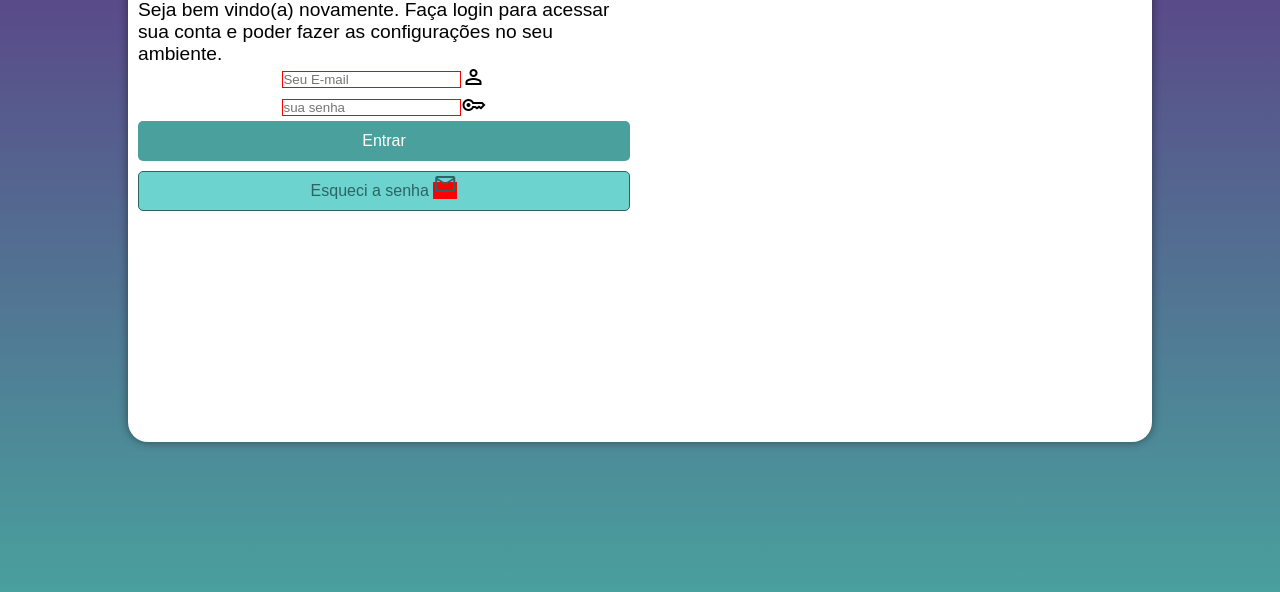
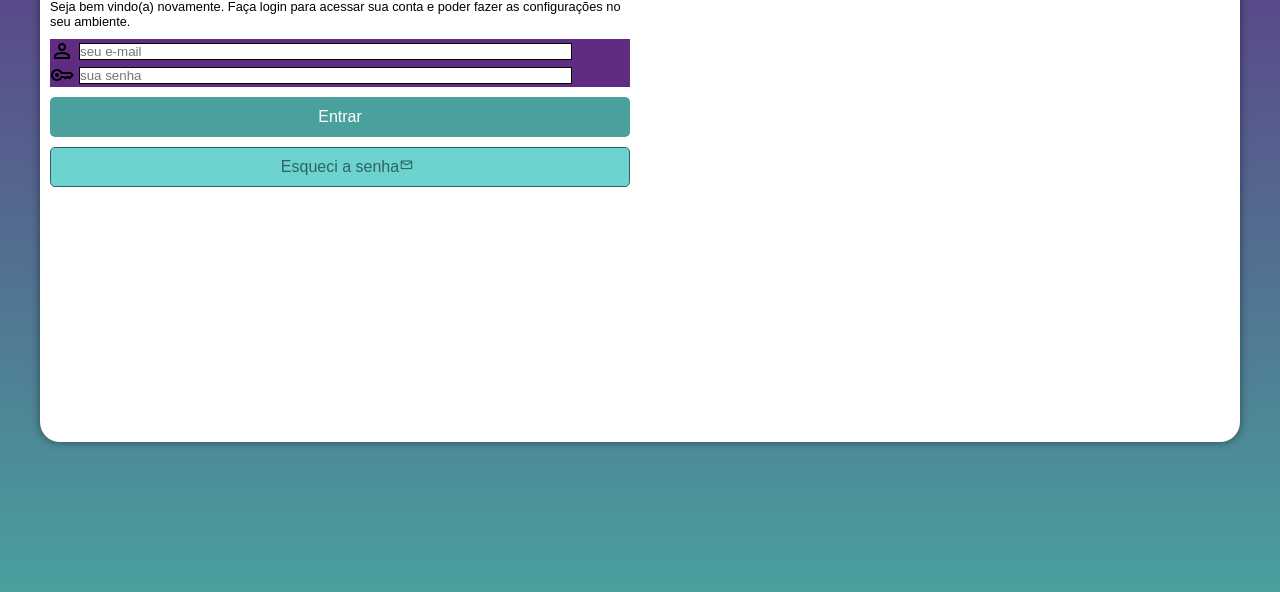
Before and after one commit to Anderson-dev-ti/projeto-tela-de-login, a plain HTML site: page index.html in a window 1280 px wide. Shown: the part 208-800 px from the top of the page. Drawn offline with nearby package versions, Linux system fonts and the light colour scheme.

Commit message:
Concertei o tamanho do ícone de e-mail e usuário

```diff
--- a/estilos/media-query.css
+++ b/estilos/media-query.css
@@ -39,6 +39,21 @@ Grandes telas: acima de 1200px
     section#login div#formulario p {
         font-size: 1em;
     }
+
+    form .campo {
+        display: flex;
+        align-items: center;
+        justify-content: center;
+        background-color: #5f2c82;
+        display: flex;
+        justify-content: left;
+    }
+
+    .campo input {
+        border: 1px solid black;
+        width: 80%;
+        margin: 0px 5px;
+    }
 }
 
 @media screen and (min-width: 950px) and (max-width: 1200px) {
@@ -70,6 +85,21 @@ Grandes telas: acima de 1200px
     section#login div#formulario p {
         font-size: 1.2em;
     }
+
+    form .campo {
+        display: flex;
+        align-items: center;
+        justify-content: center;
+        background-color: #5f2c82;
+        display: flex;
+        justify-content: left;
+    }
+
+    .campo input {
+        border: 1px solid black;
+        width: 100%;
+        margin: 0px 5px;
+    }
 }
 
 @media screen and (min-width: 1200px) {
@@ -79,7 +109,7 @@ Grandes telas: acima de 1200px
     }
 
     section#login {
-        width: 80vw;
+        width: 1200px;
     }
 
     section#login div#imagem {
@@ -98,7 +128,13 @@ Grandes telas: acima de 1200px
         font-size: 2em;
     }
 
-    section#login div#formulario p {
+    div#formulario p {
         font-size: 1.2em;
     }
+
+    .campo input {
+        border: 1px solid black;
+        width: 85%;
+        margin: 0px 5px;
+    }
 }
--- a/estilos/style.css
+++ b/estilos/style.css
@@ -47,7 +47,6 @@ main {
     Serve para dar uma suavizada na animação e com isso ela não vai acelerar e desecelerar na mesma velocidade.
     */
     transition-timing-function: ease;
-
 }
 
 section#login div#imagem {
@@ -70,6 +69,7 @@ section#login div#formulario h1 {
 
 section#login div#formulario p {
     font-size: 0.8em;
+    margin-bottom: 10px;
 }
 
 form > input[type=submit] {
@@ -83,23 +83,33 @@ form > input[type=submit] {
     border: none;
     cursor: pointer;
     margin-bottom: 10px;
+    margin-top: 10px;
+}
+
+.login {
+    margin-right: 8px;
 }
 
 form > input[type=submit]:hover {
     background-color: #2d6462;
 }
 
-.campo {
+form .campo {
     display: flex;
     align-items: center;
     justify-content: center;
+    background-color: #5f2c82;
+    display: flex;
+    justify-content: left;
 }
 
 .campo input {
-    border: 1px solid red;
+    border: 1px solid black;
+    width: 70%;
+    margin: 0px 5px;
 }
 
-form > a.botao {
+form > .botao {
     display: block;
     font-size: 1em;
     text-align: center;
@@ -114,13 +124,35 @@ form > a.botao {
     border-radius: 5px;
 }
 
-form > a.botao > i {
+form > .botao:hover {
+    background-color: white;
+}
+
+form > .botao > i {
     font-size: 1em;
     background-color: yellow;
+    height: 40px;
 }
 
-form > a.botao .material-icons {
+form > .botao .material-icons {
+    height: 40px;
+    width: 30px;
+}
+
+form .botao  {
+    display: flex;
+    align-items: center;
+    justify-content: space-around;
+
+}
+
+form .botao a i span {
     height: 30px;
-    width: 30px;
-    background-color: red;
+    position: absolute;
+    font-size: .9em;
 }
+
+a {
+    text-decoration: none;
+    color: #2d6462;
+}
--- a/index.html
+++ b/index.html
@@ -20,23 +20,24 @@
                 <p>Seja bem vindo(a) novamente. Faça login para acessar sua conta e poder fazer as configurações no seu ambiente.</p>
                 <form action="login.php" method="post" autocapitalize="on">
                     <div class="campo">
-                        <input type="email" name="login" id="ilogin" placeholder="Seu E-mail" autocapitalize="email" required maxlength="30">
-                        <label for="ilogin">
                         <span class="material-symbols-outlined">
                             person
                         </span>
+                        <input type="email" name="login" id="ilogin" placeholder="seu e-mail" autocapitalize="email" required maxlength="30">
+                        <label for="ilogin">
                         </label>
                     </div>
                     <div class="campo">
-                        <input type="password" name="senha" id="isenha" placeholder="sua senha" autocomplete="current-password" minlength="8" maxlength="20" required>
-                        <label for="isenha">
                         <span class="material-symbols-outlined">
                             key
                         </span>
+                        <input type="password" name="senha" id="isenha" placeholder="sua senha" autocomplete="current-password" minlength="8" maxlength="20" required>
+                        <label for="isenha">
                         </label>
                     </div>
                     <input type="submit" value="Entrar">
-                    <a href="esqueci.htmml" class="botao">
+                    <div class="botao">
+                        <a href="esqueci.htmml">
                             Esqueci a senha
                             <i class="material-icons">
                                 <span class="material-symbols-outlined">
@@ -44,6 +45,7 @@
                                 </span>
                             </i>
                         </a>
+                    </div>
 
                 </form>
             </div>
```
Lines whose indentation alone changed are shown as unchanged.
